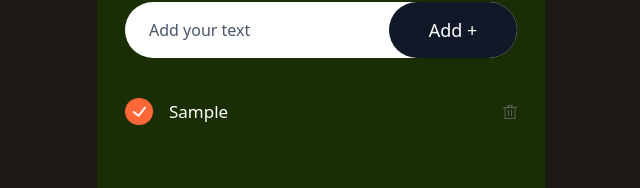
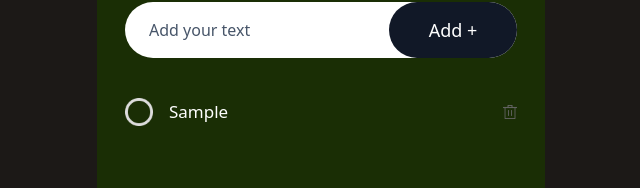
Before and after one commit to aslanliIbrahim/React-ToDo, a React (Create React App) app in the folder react-todo-app/: page / in a window 1280 px wide. Both pictures are taken after typing "Sample" into the empty fields and a click on the button "Add +". Shown: the part 243-431 px from the top of the page, without its empty margins (319-959 px from the left). Built offline with nearby package versions, Linux system fonts and the light colour scheme.

Commit message:
isComplate and complate is ready for use

```diff
--- a/react-todo-app/src/components/Todo.js
+++ b/react-todo-app/src/components/Todo.js
@@ -1,4 +1,4 @@
-import React, { useRef, useState } from "react";
+import React, { useRef, useState, useEffect } from "react";
 import TODO_ICON from "../assets/todo_icon.png";
 import TodoItems from "./TodoItems";
 const Todo = () => {
@@ -17,12 +17,27 @@ const Todo = () => {
     setToDoList((prev) => [...prev, newTodo]);
     inputRef.current.value = "";
   };
-
   const deleteTodo = (id) => {
     setToDoList((prvTodos) => {
       return prvTodos.filter((todo) => todo.id !== id);
     });
   };
+
+  const toggle = (id)=>{
+    return setToDoList((prevTodos)=>{
+        return prevTodos.map((todo)=>{
+            if (todo.id === id) {
+                return {...todo, isComplate: !todo.isComplate}
+            }
+            return todo
+        })
+    })
+  }
+
+//   useEffect(() => {
+//    console.log(toDoList);
+
+//   }, [toDoList])
 
   return (
     <section className="bg-lime-950 place-self-center w-11/12 max-w-md flex flex-col p-7 min-h-[550px] rounded-xl">
@@ -48,11 +63,12 @@ const Todo = () => {
         {toDoList.map((item, index) => {
           return (
             <TodoItems
+              toggle={toggle}
               key={index}
               text={item.text}
               id={item.id}
               isComplate={item.isComplate}
-              deleteTodo ={deleteTodo}
+              deleteTodo={deleteTodo}
             />
           );
         })}
--- a/react-todo-app/src/components/TodoItems.js
+++ b/react-todo-app/src/components/TodoItems.js
@@ -1,19 +1,31 @@
-import React from 'react'
-import TICK from '../assets/tick.png'
-import NOT_TICK from '../assets/not_tick.png'
+import React from "react";
+import TICK from "../assets/tick.png";
+import NOT_TICK from "../assets/not_tick.png";
 import DELETE from "../assets/delete.png";
 
-const TodoItems = ({text, id, isComplate, deleteTodo}) => {
+const TodoItems = ({ text, id, isComplate, deleteTodo, toggle }) => {
   return (
-    <section className='flex items-center my-3 gap-2'>
-        <div className='flex flex-1 items-center cursor-pointer'>
-            <img className='w-7' src={TICK} alt="" />
-            <p className='text-white ml-4 text-[17px]'>{text}</p>
-        </div>
+    <section className="flex items-center my-3 gap-2">
+      <div
+        onClick={() => {
+          toggle(id);
+        }}
+        className="flex flex-1 items-center cursor-pointer"
+      >
+        <img className="w-7" src={isComplate ? TICK : NOT_TICK} alt="" />
+        <p className={`text-white ml-4 text-[17px] decoration-slate-500 ${isComplate ? "line-through" : ""}`}>{text}</p>
+      </div>
 
-        <img src={DELETE} onClick={()=> {deleteTodo(id)}} alt='' className='w-3.5 cursor-pointer'/>
+      <img
+        src={DELETE}
+        onClick={() => {
+          deleteTodo(id);
+        }}
+        alt=""
+        className="w-3.5 cursor-pointer"
+      />
     </section>
-  )
-}
+  );
+};
 
-export default TodoItems
+export default TodoItems;
```
